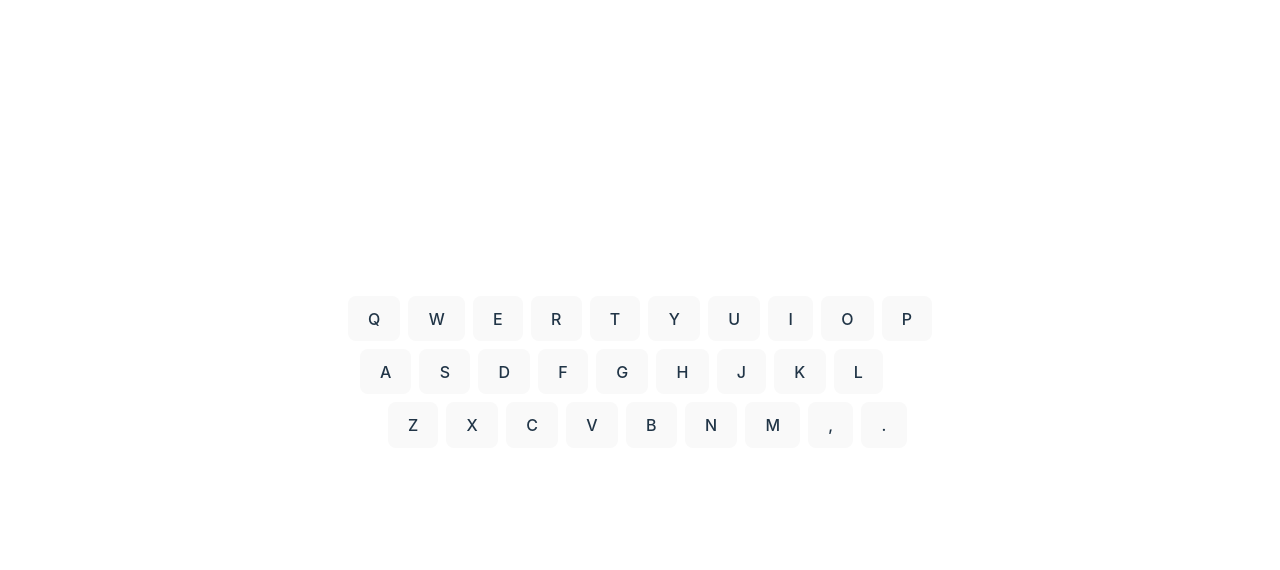
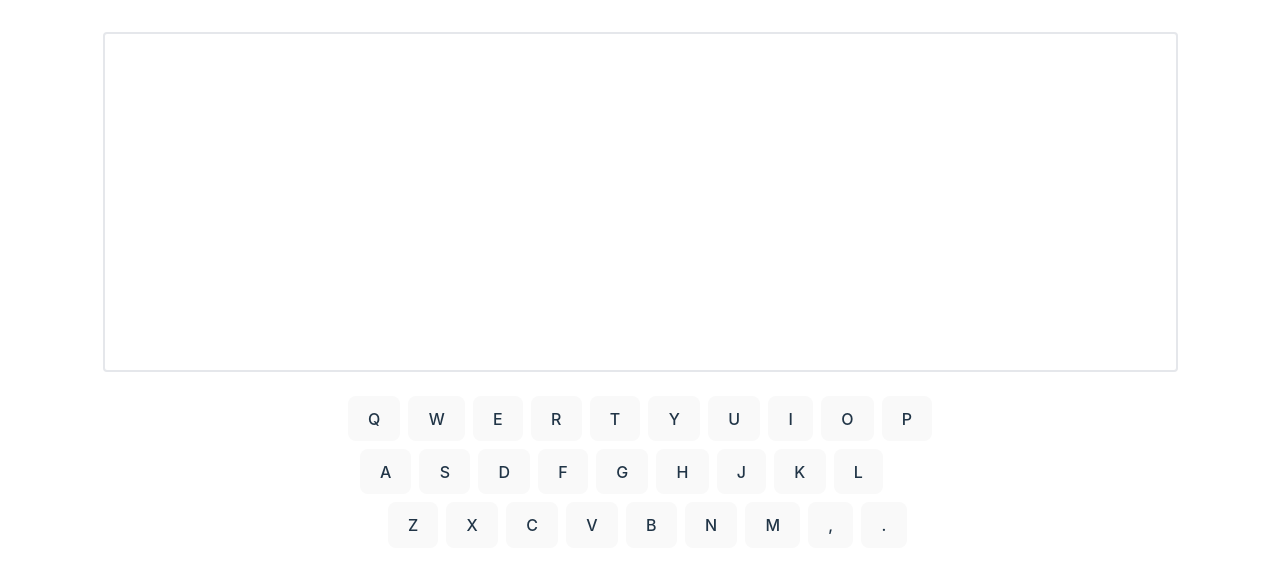
Before and after one commit to ruanha/keyboard-with-sound, a React (Vite) app: page / in a window 1280 px wide. Shown: the top 570 px of the page. Built offline with nearby package versions, Linux system fonts and the light colour scheme.

Commit message:
style textarea

```diff
--- a/src/App.tsx
+++ b/src/App.tsx
@@ -12,7 +12,7 @@ function App() {
 
   return (
     <div className="flex flex-col items-center space-y-6">
-      <textarea className="resize-none" ref={textarea} rows={10} cols={80}></textarea>
+      <textarea className="resize-none border-2 rounded border-gray-200 p-2 leading-8 text-xl focus:outline-none focus:border-gray-400" ref={textarea} rows={10} cols={80}></textarea>
       <Keyboard keyboard={keyboard} />
     </div>
   );
--- a/src/Keyboard.tsx
+++ b/src/Keyboard.tsx
@@ -2,8 +2,6 @@ import Key from "./Key";
 import { useGetKeyboard } from "./useGetKeyboard";
 
 function Keyboard({ keyboard }: { keyboard: ReturnType<typeof useGetKeyboard> }) {
-
-  console.log(keyboard);
 
   return (
     <div className="flex-col space-y-2">
```
